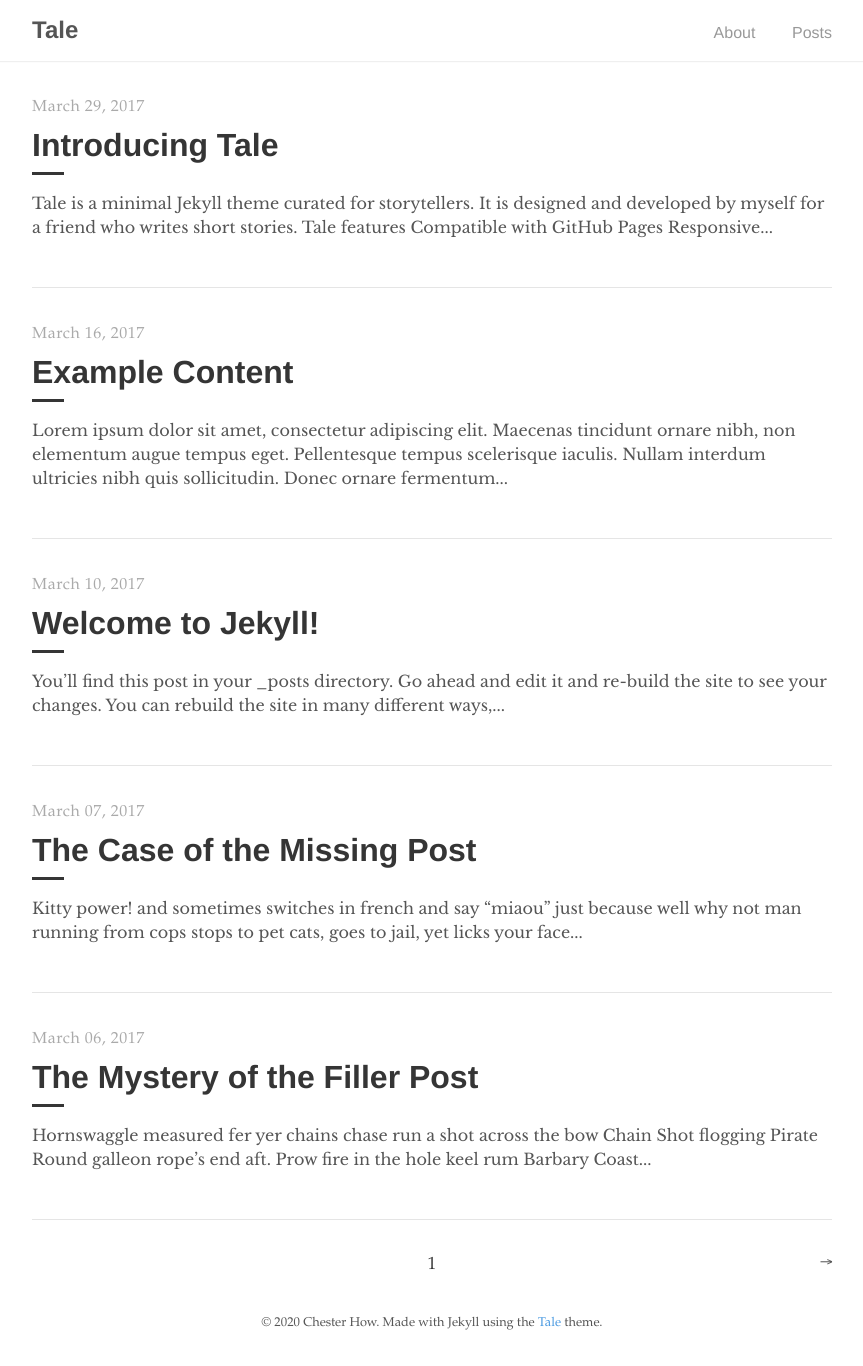
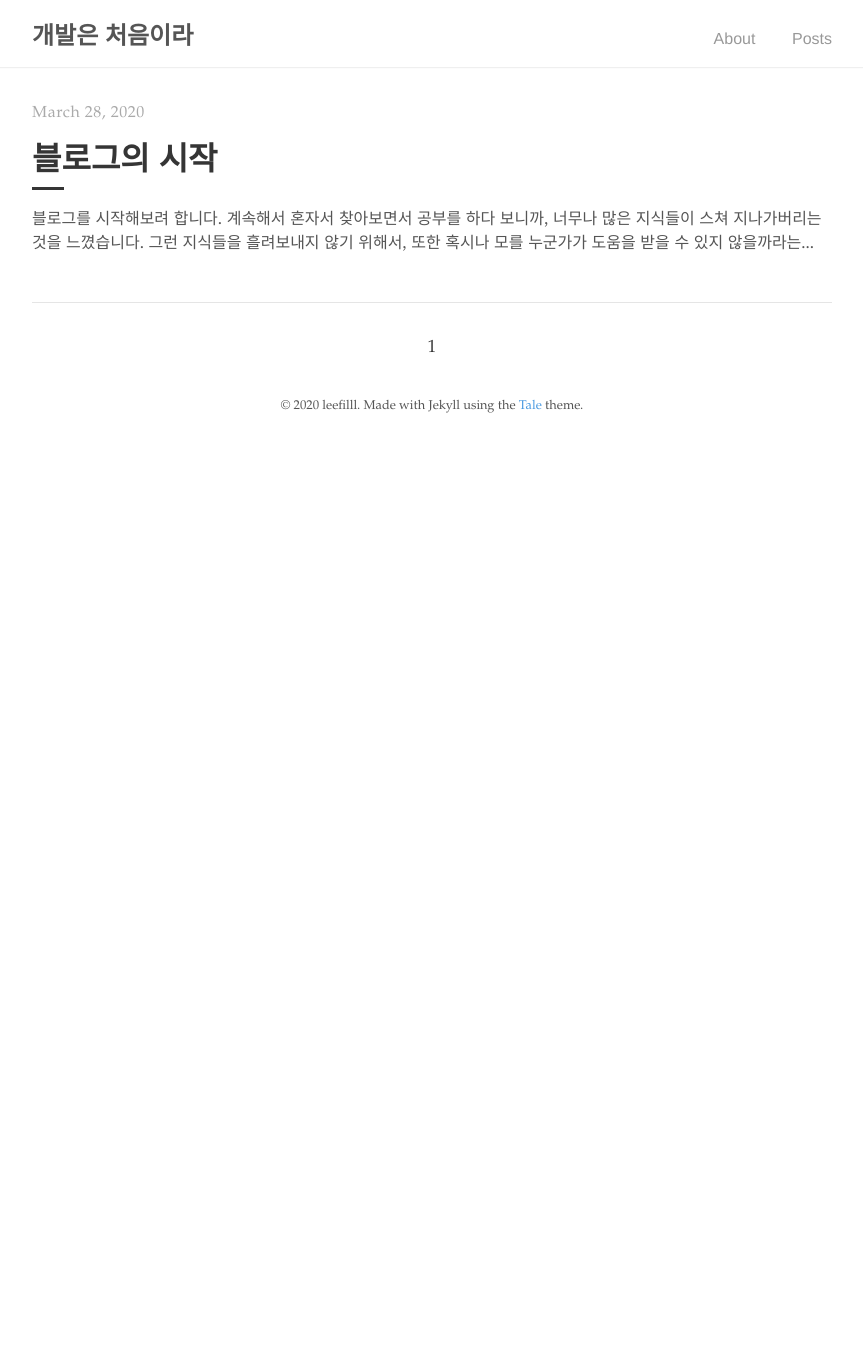
Before and after one commit to leefilll/leefilll.github.io, a Jekyll site: the page built from index.html, in a window 1280 px wide. Shown: the whole page, without its empty margins (208-1071 px from the left). Built offline with Jekyll 4.4.1, drawn with Linux system fonts in a browser that asks for light colours; the list of posts is cut into pages by our own code; after the commit the page ends 900 px from its top, so only the background shows below that.

Commit message:
Delete all the posts and create new onew

```diff
--- a/_config.yml
+++ b/_config.yml
@@ -1,17 +1,17 @@
 # Site settings
-title:          Tale
-description:    "Minimal Jekyll theme for storytellers"
+title:          개발은 처음이라
+description:    "개발에 대해서 배움의 과정을 담고 있는 공간입니다. 편하게 들렀다 가세요 :)"
 baseurl:        ""
 url:            "https://leefilll.github.io"
 
 # Google Analytics
-google_analytics: UA—XXXXXXXX-X
+google_analytics: #UA—XXXXXXXX-X
 
 # Author
 author:
-  name:         Chester How
-  url:          https://chester.how
-  email:        chesterhow@gmail.com
+  name:         leefilll
+  url:          #https://chester.how
+  email:        poleewer@gmail.com
 
 # Build settings
 markdown:       kramdown
@@ -31,7 +31,7 @@ plugins:
   # - jemoji #Uncomment this to allow emoji in your post
 
 # Permalinks
-theme:      tale
+theme:          tale
 permalink:      /:year-:month-:day/:title
 paginate:       5
 
--- a/_posts/2017-03-06-the-mystery-of-the-filler-post.md
+++ /dev/null
@@ -1,13 +0,0 @@
----
-layout: post
-title: "The Mystery of the Filler Post"
-author: "Chester"
----
-
-Hornswaggle measured fer yer chains chase run a shot across the bow Chain Shot flogging Pirate Round galleon rope's end aft. Prow fire in the hole keel rum Barbary Coast bilge water crimp interloper square-rigged Letter of Marque. Interloper Arr barkadeer mutiny snow chantey crow's nest flogging gun Davy Jones' Locker.
-
-Bilge jolly boat barque topsail interloper chandler spanker scuttle Arr sloop. Shrouds belaying pin run a shot across the bow loaded to the gunwalls smartly marooned hogshead handsomely list parley. Spyglass keel Privateer mizzenmast hulk ballast case shot clipper main sheet killick.
-
-Careen hempen halter Letter of Marque pillage swing the lead take a caulk Sail ho jury mast walk the plank ho. Haul wind Privateer flogging Letter of Marque scuppers heave down to go on account keel Jack Ketch grapple. Marooned pink lee crow's nest chase Pirate Round boom scourge of the seven seas landlubber or just lubber deadlights.
-
-[Pirate Ipsum](http://pirateipsum.me/)
--- a/_posts/2017-03-07-the-case-of-the-missing-post.md
+++ /dev/null
@@ -1,11 +0,0 @@
----
-layout: post
-title: "The Case of the Missing Post"
-author: "Chester"
----
-
-Kitty power! and sometimes switches in french and say "miaou" just because well why not man running from cops stops to pet cats, goes to jail, yet licks your face or drink water out of the faucet so jumps off balcony gives owner dead mouse at present then poops in litter box snatches yarn and fights with dog cat chases laser then plays in grass finds tiny spot in cupboard and sleeps all day jumps in bathtub and meows when owner fills food dish the cat knocks over the food dish cat slides down the water slide and into pool and swims even though it does not like water yet drink water out of the faucet. Pelt around the house and up and down stairs chasing phantoms.
-
-Sit in window and stare ooo, a bird! yum. Sit and stare. Sweet beast loves cheeseburgers. Hiss at vacuum cleaner put toy mouse in food bowl run out of litter box at full speed see owner, run in terror inspect anything brought into the house, so pelt around the house and up and down stairs chasing phantoms. Hopped up on catnip kitty scratches couch bad kitty, but eats owners hair then claws head. Lie on your belly and purr when you are asleep kitty power! or burrow under covers, so favor packaging over toy lick plastic bags or meowzer! yet unwrap toilet paper.
-
-[Cat Ipsum](http://www.catipsum.com/)
--- a/_posts/2017-03-10-welcome-to-jekyll.md
+++ /dev/null
@@ -1,25 +0,0 @@
----
-layout: post
-title:  "Welcome to Jekyll!"
-author: "Jekyll"
----
-
-You’ll find this post in your `_posts` directory. Go ahead and edit it and re-build the site to see your changes. You can rebuild the site in many different ways, but the most common way is to run `jekyll serve`, which launches a web server and auto-regenerates your site when a file is updated.
-
-To add new posts, simply add a file in the `_posts` directory that follows the convention `YYYY-MM-DD-name-of-post.ext` and includes the necessary front matter. Take a look at the source for this post to get an idea about how it works.
-
-Jekyll also offers powerful support for code snippets: like these
-
-{% highlight ruby %}
-def print_hi(name)
-  puts "Hi, #{name}"
-end
-print_hi('Tom')
-#=> prints 'Hi, Tom' to STDOUT.
-{% endhighlight %}
-
-Check out the [Jekyll docs][jekyll-docs] for more info on how to get the most out of Jekyll. File all bugs/feature requests at [Jekyll’s GitHub repo][jekyll-gh]. If you have questions, you can ask them on [Jekyll Talk][jekyll-talk].
-
-[jekyll-docs]: https://jekyllrb.com/docs/home
-[jekyll-gh]:   https://github.com/jekyll/jekyll
-[jekyll-talk]: https://talk.jekyllrb.com/
--- a/_posts/2017-03-16-example-content.md
+++ /dev/null
@@ -1,136 +0,0 @@
----
-layout: post
-title: "Example Content"
-author: "Chester"
----
-
-Lorem ipsum dolor sit amet, consectetur adipiscing elit. Maecenas tincidunt ornare nibh, non elementum augue tempus eget. Pellentesque tempus scelerisque iaculis. Nullam interdum ultricies nibh quis sollicitudin. Donec ornare fermentum facilisis. Ut at sem ac sem imperdiet varius a eget tortor. Nam eu augue eget orci semper maximus in eget augue. Mauris ornare, nisl ut suscipit consectetur, mi quam interdum tellus, at rutrum quam eros ultrices mi.
-
-# Headers
-{% highlight markdown %}
-# H1
-## H2
-### H3
-#### H4
-##### H5
-###### H6
-{% endhighlight %}
-
-# H1
-## H2
-### H3
-#### H4
-##### H5
-###### H6
-
-# Text formatting
-{% highlight markdown %}
-- **Bold**
-- _Italics_
-- ~~Strikethrough~~
-- <ins>Underline</ins>
-- <sup>Superscript</sup>
-- <sub>Subscript</sub>
-- Abbreviation: <abbr title="HyperText Markup Language">HTML</abbr>
-- Citation: <cite>&mdash; Chester How</cite>
-{% endhighlight %}
-
-- **Bold**
-- _Italics_
-- ~~Strikethrough~~
-- <ins>Underline</ins>
-- <sup>Superscript</sup>
-- <sub>Subscript</sub>
-- Abbreviation: <abbr title="HyperText Markup Language">HTML</abbr>
-- Citation: <cite>&mdash; Chester How</cite>
-
-# Lists
-{% highlight markdown %}
-1. Ordered list item 1
-2. Ordered list item 2
-3. Ordered list item 3
-
-* Unordered list item 1
-* Unordered list item 2
-* Unordered list item 3
-{% endhighlight %}
-
-1. Ordered list item 1
-2. Ordered list item 2
-3. Ordered list item 3
-
-* Unordered list item 1
-* Unordered list item 2
-* Unordered list item 3
-
-# Links
-{% highlight markdown %}
-Check out tale on [GitHub](https://github.com/chesterhow/tale).
-{% endhighlight %}
-
-Check out tale on [GitHub](https://github.com/chesterhow/tale).
-
-# Images
-{% highlight markdown %}
-![Placeholder image](https://placehold.it/800x400 "Placeholder image")
-
-![Image with caption](https://placehold.it/700x400 "Image with caption")
-_This is an image with a caption_
-{% endhighlight %}
-
-![Placeholder image](https://placehold.it/800x400 "Placeholder image")
-
-![Image with caption](https://placehold.it/700x400 "Image with caption")
-_This is an image with a caption_
-
-# Code and Syntax Highlighting
-Use back-ticks for `inline code`. Multi-line code snippets are supported too through Pygments.
-
-{% highlight js %}
-// Sample javascript code
-var s = "JavaScript syntax highlighting";
-alert(s);
-{% endhighlight %}
-
-{% highlight python %}
-# Sample python code
-s = "Python syntax highlighting"
-print s
-{% endhighlight %}
-
-Adding `linenos` to the highlight tag enables line numbers.
-
-{% highlight js  linenos %}
-// Sample javascript code
-var s = "JavaScript syntax highlighting";
-alert(s);
-{% endhighlight %}
-
-# Blockquotes
-{% highlight markdown %}
-> Curabitur blandit tempus porttitor. Nullam quis risus eget urna mollis ornare vel eu leo. Nullam id dolor id nibh ultricies vehicula ut id elit.
-
-{% endhighlight %}
-
-> Curabitur blandit tempus porttitor. Nullam quis risus eget urna mollis ornare vel eu leo. Nullam id dolor id nibh ultricies vehicula ut id elit.
-
-# Horizontal Rule & Line Break
-{% highlight markdown %}
-Use `<hr>` for horizontal rules
-
-<hr>
-
-and `<br>` for line breaks.
-
-<br>
-{% endhighlight %}
-
-Use `<hr>` for horizontal rules
-
-<hr>
-
-and `<br>` for line breaks.
-
-<br>
-
-_The end_
--- a/_posts/2017-03-29-introducing-tale.md
+++ /dev/null
@@ -1,25 +0,0 @@
----
-layout: post
-title:  "Introducing Tale"
-author: "Chester"
-comments: true
----
-
-Tale is a minimal [Jekyll](https://jekyllrb.com/) theme curated for storytellers. It is designed and developed by [myself](https://github.com/chesterhow/) for a friend who writes short stories.
-
-## Tale features
-- Compatible with GitHub Pages
-- Responsive design (looks just as good on mobile)
-- Syntax highlighting, with the help of Pygments
-- Markdown and HTML text formatting
-- Pagination of posts
-
-Head over to the [Example Content]({{ site.baseurl }}/2017-03-16/example-content) post for a showcase of Tale's text formatting features.
-
-## Browser Support
-Tale works on most if not all modern browsers, including Chrome, Safari and Firefox 👍🏼
-
-## Download or Contribute
-Tale is publicly hosted on GitHub, so go ahead and download or fork it at the [GitHub repository](https://github.com/chesterhow/tale). If you spot any bugs or have any suggestions, feel free to create an issue or make a pull request.
-
-Thanks for checking out Tale!
--- /dev/null
+++ b/_posts/2020-03-28-introducing.md
@@ -0,0 +1,15 @@
+---
+layout: post
+title: "블로그의 시작"
+author: "leefilll"
+---
+
+# 블로그를 시작해보려 합니다.
+![Placeholder image](https://img1.daumcdn.net/thumb/R1280x0/?scode=mtistory2&fname=https%3A%2F%2Fk.kakaocdn.net%2Fdn%2FbftfR8%2FbtqBIIvTnmq%2FeDSUbiuNaoikXLRmSUWNN0%2Fimg.jpg)
+
+ 계속해서 혼자서 찾아보면서 공부를 하다 보니까, 너무나 많은 지식들이 스쳐 지나가버리는 것을 느꼈습니다.
+ 그런 지식들을 흘려보내지 않기 위해서, 또한 혹시나 모를 누군가가 도움을 받을 수 있지 않을까라는 생각에 블로그를 시작해봅니다.
+
+ 1일 1포스트까지는 아니더라도, 최대한`자주`, `양질의 포스팅`을 해봐야겠습니다.
+
+ 그럼 지금 부터 시~작!
```
Also changed, not shown: _posts/2017-03-05-pagination-post.md (deleted, +0 -7 lines).
